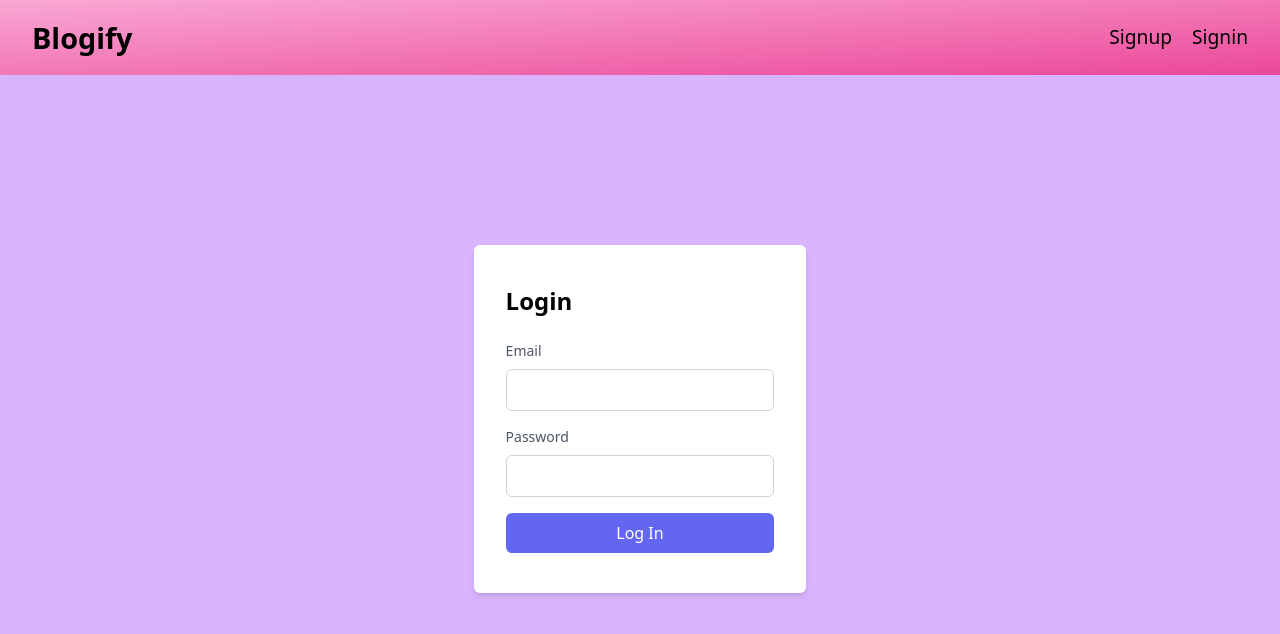
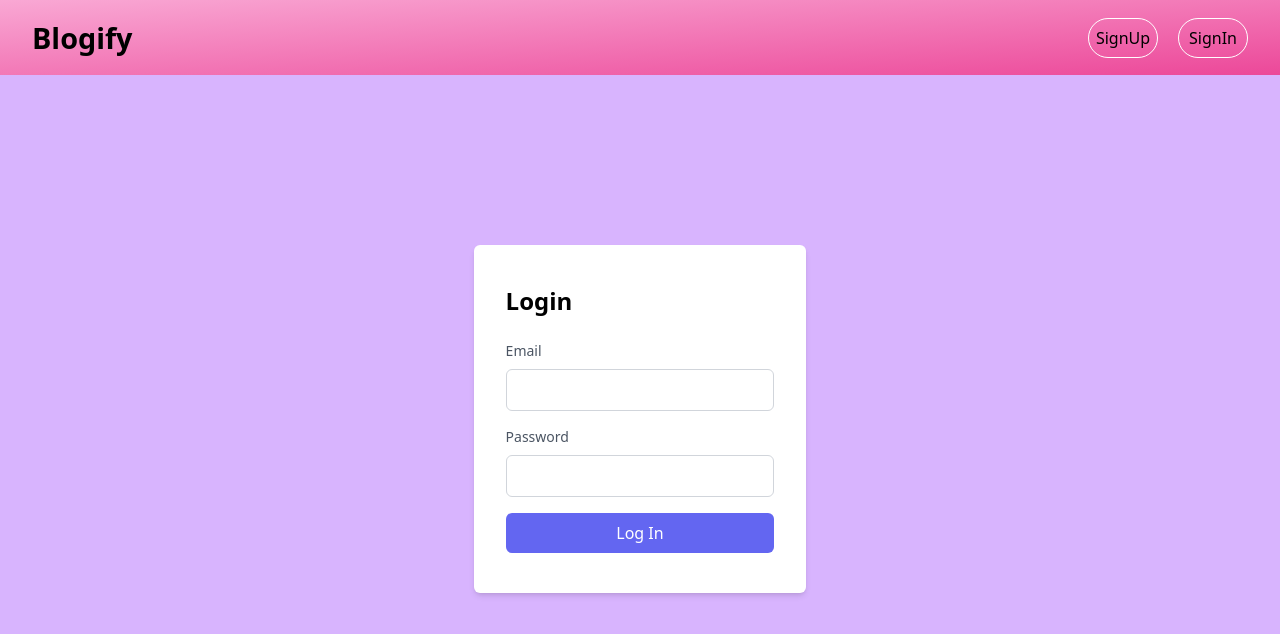
Before and after one commit to Sejal99/BlogSpot, a Next.js app in the folder client/: page /login in a window 1280 px wide. Shown: the top 634 px of the page. Built offline with nearby package versions, Linux system fonts and the light colour scheme.

Commit message:
Changed the style of the signup and signin button

```diff
--- a/client/app/(Components)/Navbar.tsx
+++ b/client/app/(Components)/Navbar.tsx
@@ -1,47 +1,80 @@
-"use client"
-import { useRouter } from 'next/navigation'
-import React, { useEffect, useState } from 'react'
-import Cookies from 'js-cookie'
+"use client";
+import { useRouter } from "next/navigation";
+import React, { useEffect, useState } from "react";
+import Cookies from "js-cookie";
 
 const Navbar = () => {
-  const [token, setToken]= useState<string|null>()
-  const router= useRouter()
-  const handleClick = ()=> {
-    router.push('/login')
+  const [token, setToken] = useState<string | null>();
+  const router = useRouter();
+  const handleClick = () => {
+    router.push("/login");
+  };
+  const handleLogout = () => {
+    localStorage.clear();
+    router.push("/");
+  };
 
-  }
-  const handleLogout = ()=> {
-    localStorage.clear()
-    router.push('/')
-
-  }
-
-  useEffect(()=> {
-    setToken(localStorage.getItem('token'))
-  },[])
+  useEffect(() => {
+    setToken(localStorage.getItem("token"));
+  }, []);
 
   return (
-    <div className=' px-8 items-center bg-gradient-to-br from-pink-300 to-pink-500 justify-between flex gap-3 p-3 py-4 '>
-        <div onClick={()=> router.push('/')} className=' cursor-pointer text-[1.8rem] hover:text-white font-semibold '>Blogify</div>
-        <div className=' items-center flex gap-5'>
+    <div className=" px-8 items-center bg-gradient-to-br from-pink-300 to-pink-500 justify-between flex gap-3 p-3 py-4 ">
+      <div
+        onClick={() => router.push("/")}
+        className=" cursor-pointer text-[1.8rem] hover:text-white font-semibold "
+      >
+        Blogify
+      </div>
+      <div className=" items-center flex gap-5">
         {!token ? (
-            <div className=' flex gap-5'>
-              <button onClick={()=> router.push('/signup')} className='   rounded-lg font-medium text-[1.2rem] hover:text-white'>Signup</button>
-            <button onClick={handleClick} className='   rounded-lg font-medium text-[1.2rem] hover:text-white'>Signin</button>
+          <div className=" flex gap-5">
+            <button
+              onClick={() => router.push("/signup")}
+              className="rounded-full w-[70px] h-[40px] font-medium text-[1.0rem]
+               bg-transparent  hover:text-white hover:bg-pink-700 transition delay-200 border border-white border-1"
+            >
+              SignUp
+            </button>
+            <button
+              onClick={handleClick}
+              className="rounded-full w-[70px] h-[40px] font-medium text-[1.0rem]
+               bg-transparent  hover:text-white hover:bg-pink-700 transition delay-200 border border-white border-1"
+            >
+              SignIn
+            </button>
           </div>
         ) : (
-            <div className=' flex gap-5'>
-              <button onClick={()=> router.push('/all-blogs')} className='   rounded-lg font-semibold text-[1.2rem] hover:text-white'>All Blogs</button>
-              <button onClick={()=> router.push('/createBlog')} className='   rounded-lg font-semibold text-[1.2rem] hover:text-white'>Create Blog</button>
-              <button onClick={()=> router.push('/myBlogs')} className='   rounded-lg font-semibold text-[1.2rem] hover:text-white'>My Blogs</button>
-              <button onClick={handleLogout} className='   rounded-lg font-semibold text-[1.2rem] hover:text-white'>Logout</button>
+          <div className=" flex gap-5">
+            <button
+              onClick={() => router.push("/all-blogs")}
+              className="   rounded-lg font-semibold text-[1.2rem] hover:text-white"
+            >
+              All Blogs
+            </button>
+            <button
+              onClick={() => router.push("/createBlog")}
+              className="   rounded-lg font-semibold text-[1.2rem] hover:text-white"
+            >
+              Create Blog
+            </button>
+            <button
+              onClick={() => router.push("/myBlogs")}
+              className="   rounded-lg font-semibold text-[1.2rem] hover:text-white"
+            >
+              My Blogs
+            </button>
+            <button
+              onClick={handleLogout}
+              className="   rounded-lg font-semibold text-[1.2rem] hover:text-white"
+            >
+              LogOut
+            </button>
           </div>
-          )
-        }
-
+        )}
       </div>
     </div>
-  )
-}
+  );
+};
 
-export default Navbar
+export default Navbar;
```
Lines whose indentation alone changed are shown as unchanged.
